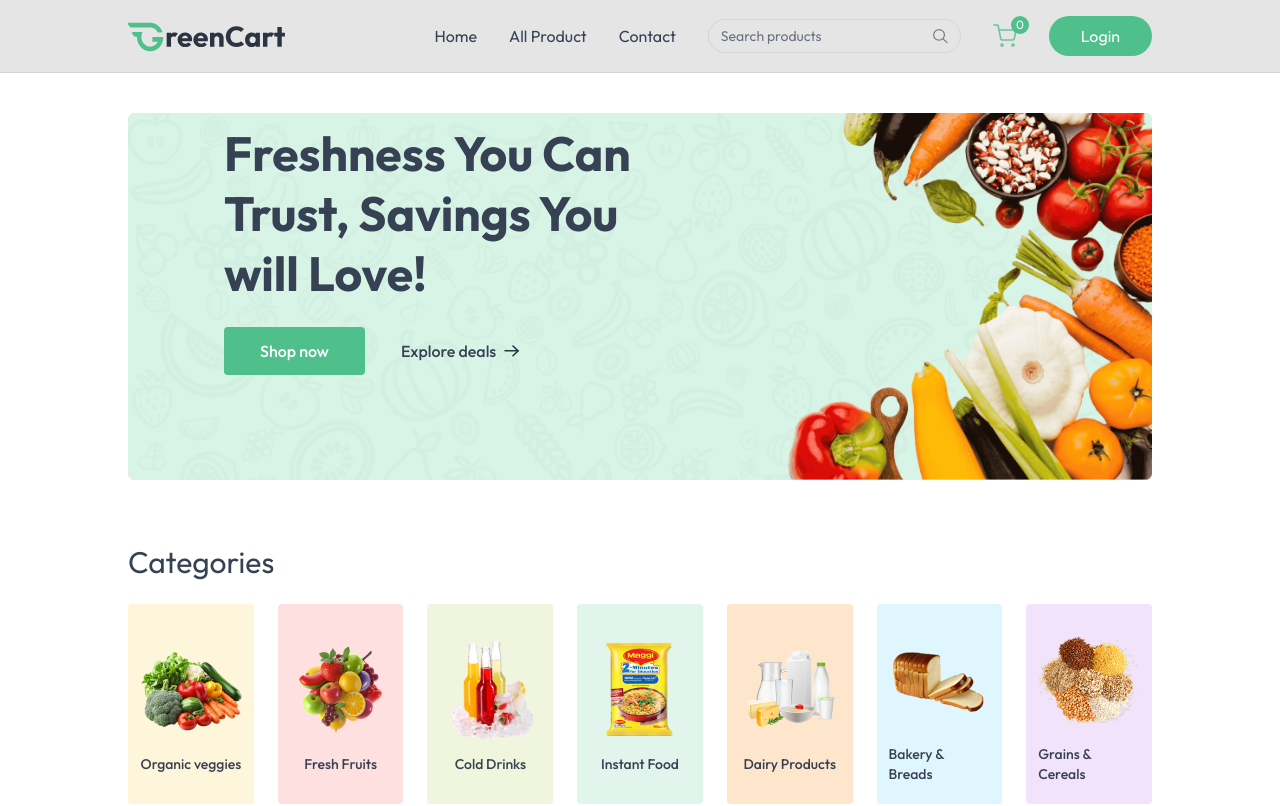
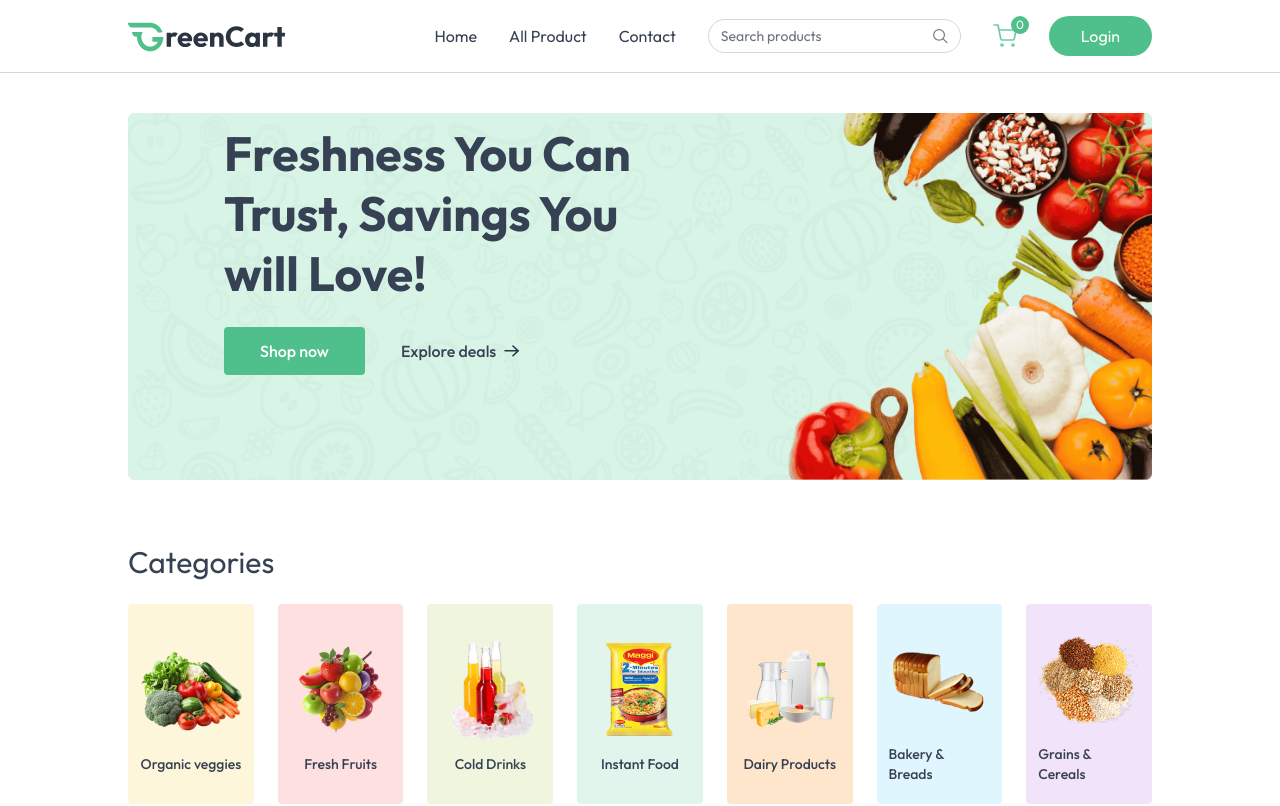
Before and after one commit to sulyman560/GreenCart, a React (Vite) app in the folder client/: page / in a window 1280 px wide. Shown: the top 806 px of the page. Built offline with nearby package versions, Linux system fonts and the light colour scheme; no server answers.

Commit message:
Change navbar background color from black to green

```diff
--- a/client/src/components/Navber.jsx
+++ b/client/src/components/Navber.jsx
@@ -29,7 +29,7 @@ const Navber = () => {
         }
     }, [searchQuery])
     return (
-        <nav className="sticky fixed top-0 left-0 w-full z-50 backdrop-blur-md bg-black/10 flex items-center justify-between px-6 md:px-16 lg:px-24 xl:px-32 py-4 border-b border-gray-300 relative transition-all">
+        <nav className="sticky fixed top-0 left-0 w-full z-50 backdrop-blur-md bg-green/10 flex items-center justify-between px-6 md:px-16 lg:px-24 xl:px-32 py-4 border-b border-gray-300 relative transition-all">
 
 
             <NavLink to='/' onClick={() => setOpen(false)}>
```
